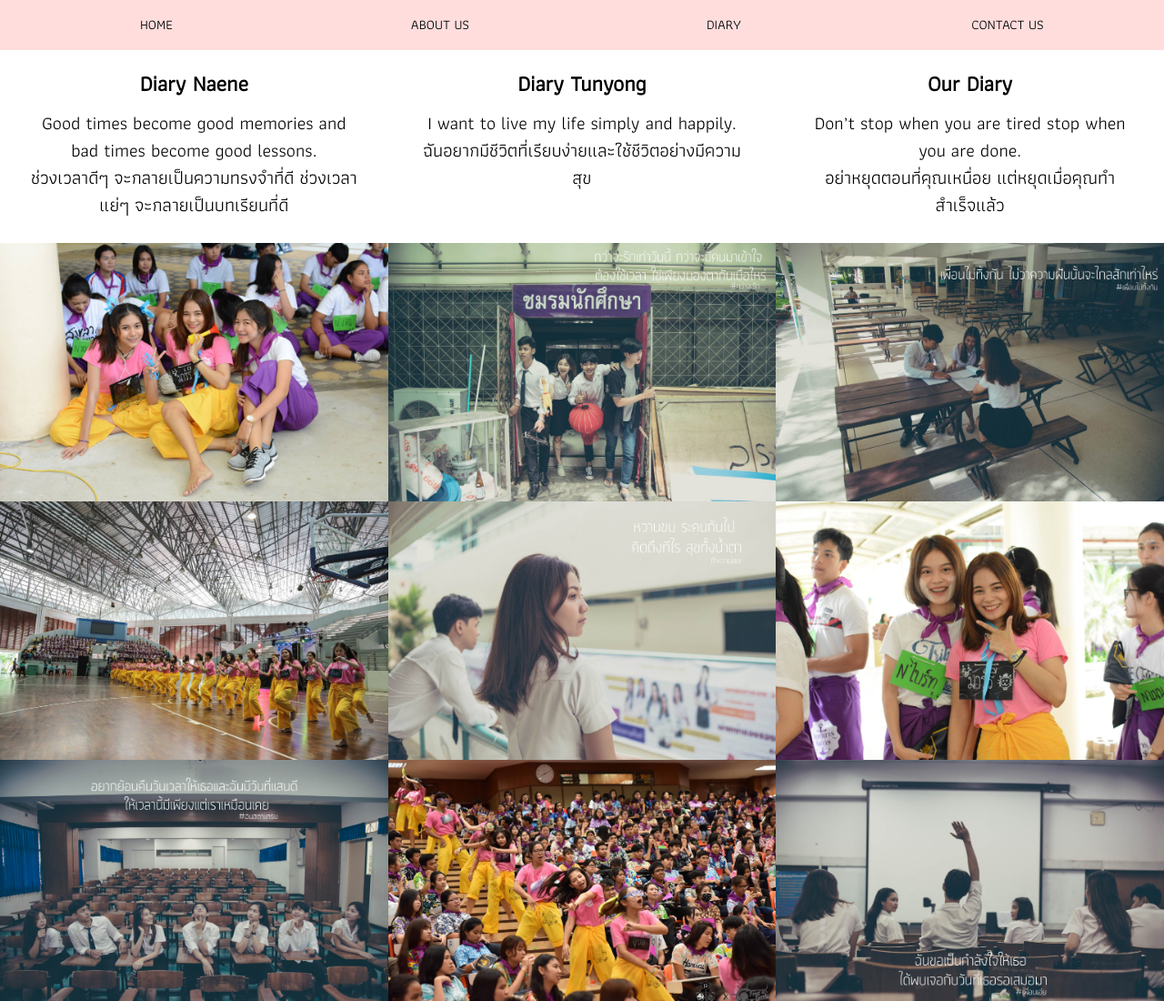
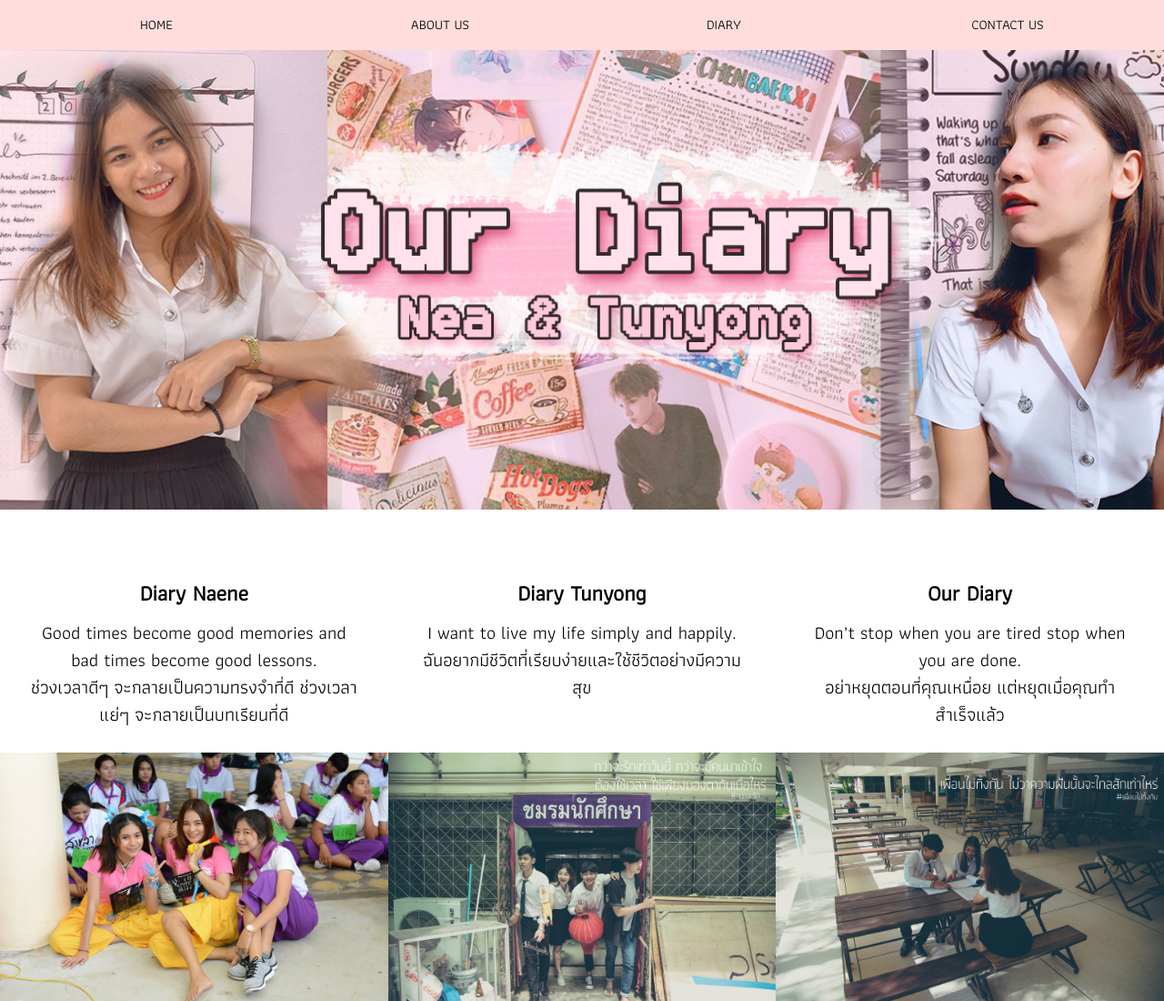
Before and after one commit to tunyong40/Naeyong, a plain HTML site: page index.html in a window 1280 px wide. Shown: the top 1100 px of the page at 91% size. Drawn offline with nearby package versions, Linux system fonts and the light colour scheme.

Commit message:
Update index.html

```diff
--- a/index.html
+++ b/index.html
@@ -10,7 +10,11 @@ body, html,h1,h2,h3,h4,h5,h6{
     height: 100%;
     font-family: "Athiti", sans-serif;
 }
-
+.bgimg {
+    background-position: center;
+    background-size: cover;
+    background-image: url("q.jpg");
+    min-height: 70%;
 }
 .menu {
     display: none;
```
